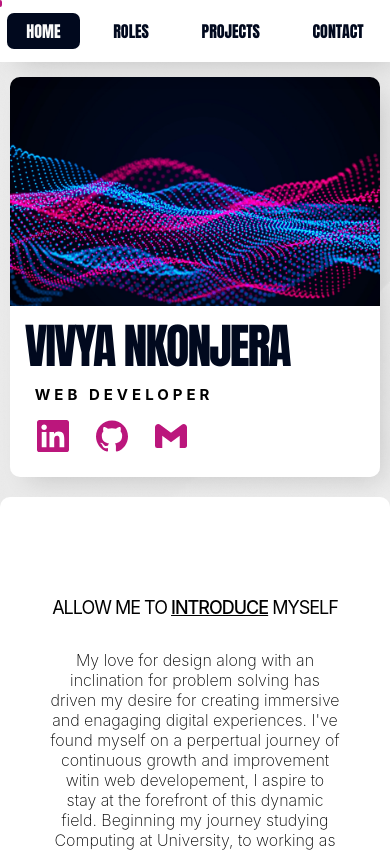
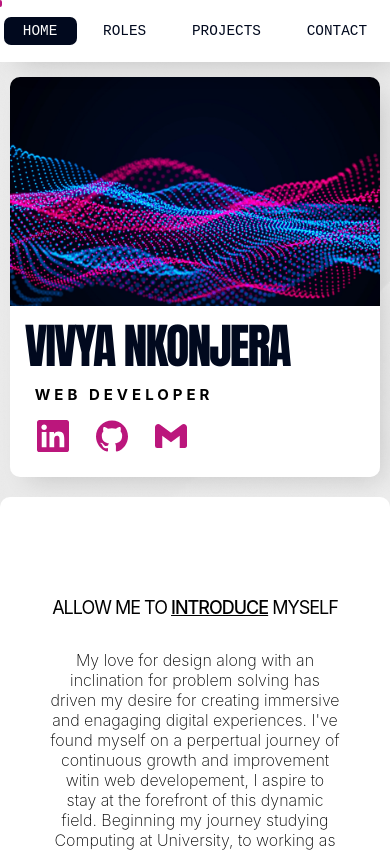
Before and after one commit to vivyankonjera/my-portfolio, a React (Create React App) app: page / in a window 390 px wide. Shown: the top 852 px of the page. Built offline with nearby package versions, Linux system fonts and the light colour scheme.

Commit message:
deployed portfolio

```diff
--- a/src/App.css
+++ b/src/App.css
@@ -167,9 +167,9 @@ button,
 
     nav a {
         align-self: center;
-        font-size: 1rem;
+        font-size: 0.9rem;
         text-decoration: none;
-        font-family: impact;
+        font-family: monospace;
         text-transform: uppercase;
     }
 
```
Also changed, not shown: 6 other files (tests, documents, lock files or other folders).
